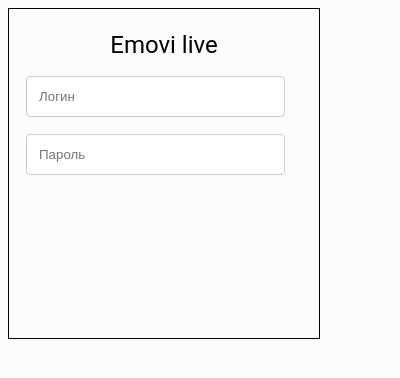
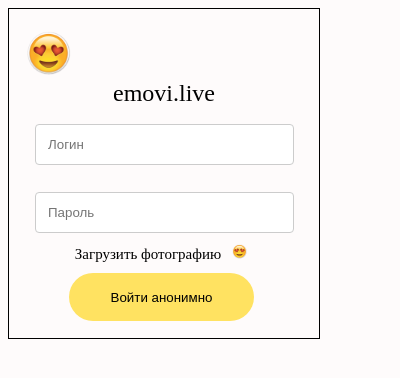
Before and after one commit to vikstr/extension, a browser extension: page popup.html in a window 400 px wide. Drawn offline with Linux system fonts and the light colour scheme.

Commit message:
Add files via upload

```diff
--- a/popup.css
+++ b/popup.css
@@ -2,27 +2,28 @@
 	width: 312px;
 	height: 331px;
 	left: 1581px;
-	top: 100px;
+	top: 150px;
 	background: #FEFBFB;
 	border: 1px solid #000000;
 	box-sizing: border-box;
 }
+#container{
+	margin-top: 22px;
+}
 #popup{
-	top: 200px;
-	font-family: Roboto;
-	font-style: normal;
-	font-weight: normal;
 	font-size: 24px;
 	/*line-height: normal;*/
 	color: #000000;
 	text-align: center;
-	margin-top: 22px;
+}
+img{
+	margin-left: 17px;
 }
 .col-75 {
   float: left;
   width: 75%;
   margin-top: 17px;
-  margin-left: 17px;
+  margin-left: 26px;
 }
 input[type=text] {
   width: 100%;
@@ -30,4 +31,27 @@
   border: 1px solid #ccc;
   border-radius: 4px;
   resize: vertical;
+  margin-bottom:10px;
 }
+.pic{
+	width: 45px;
+	height: 45px;
+	background: #FEFBFB;
+}
+#load{
+	font-size: 15px;
+	color: #000000;
+	text-align: center;
+	margin-top:20px;
+}
+#entrance{
+	position: absolute;
+	width: 185px;
+	height: 48px;
+	margin-left: 60px;
+	margin-top:10px;
+	background: #FFE261;
+	border-radius: 40px;
+	outline:none !important;
+	border:0;
+}
--- a/popup.html
+++ b/popup.html
@@ -5,7 +5,10 @@
 	<link rel="stylesheet" href="popup.css">
 </head>
 <body>
-<div id = "popup" type = "text">Emovi live</div>
+	<div id = "container">
+		<img src = "image.png" class ="pic">
+		<div id = "popup" type = "text">emovi.live</div>
+	</div>
 	<form>
 		<div class = "col-75">
 			<input type = "text" name = "login" placeholder = "Логин">
@@ -14,5 +17,7 @@
 			<input type = "text" name = "password" placeholder = "Пароль">
 		</div>
 	</form>
+	<div id = "load">Загрузить фотографию<button id = "load_ph" style ="margin-left:5px;background:#FEFBFB;outline:none !important;border:0;" ><img src = "image.png" style = "margin-left:0px;width:15px;height:15px;background:#FEFBFB;"></button></div>
+	<button id = "entrance">Войти анонимно</button>
 </body>
 </html>
```
Lines whose indentation alone changed are shown as unchanged.
